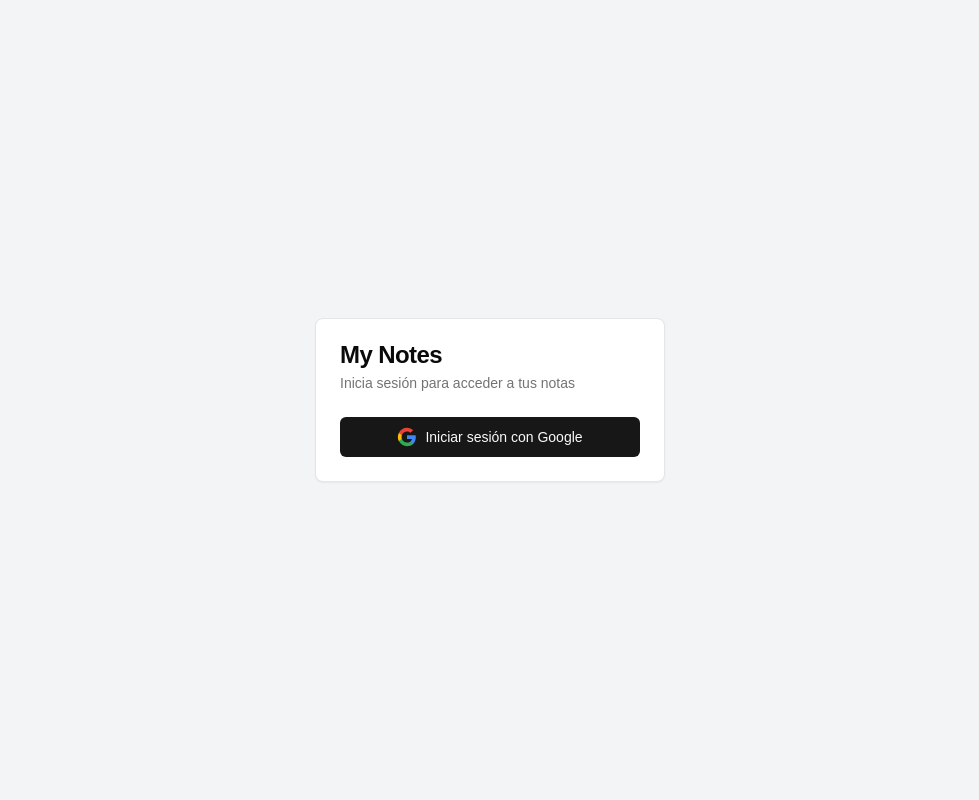
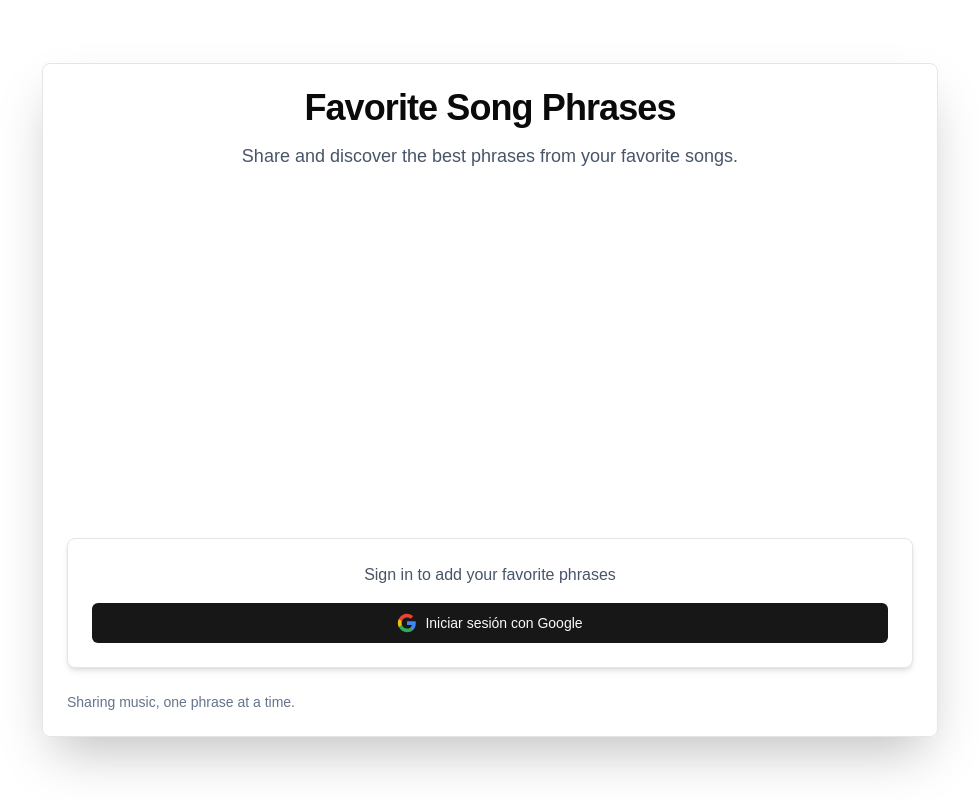
Before and after one commit to fernandobouchet/FavSongQuote, a Next.js app: page /login in a window 1280 px wide. Shown: the whole page, without its empty margins (150-1129 px from the left). Built offline with nearby package versions, Linux system fonts and the light colour scheme; no server answers.

Commit message:
feat: update 'login' and main page's

```diff
--- a/app/login/page.tsx
+++ b/app/login/page.tsx
@@ -1,27 +1,40 @@
-"use client";
-import LoginButton from "@/components/loginButton";
 import {
   Card,
   CardContent,
   CardDescription,
+  CardFooter,
   CardHeader,
   CardTitle,
 } from "@/components/ui/card";
+import LoginButton from "@/components/loginButton";
 
-export default function LoginPage() {
+export default function Page() {
   return (
-    <section className="flex items-center justify-center min-h-screen bg-gray-100">
-      <Card className="w-[350px]">
-        <CardHeader>
-          <CardTitle>My Notes</CardTitle>
-          <CardDescription>
-            Inicia sesión para acceder a tus notas
+    <div className="min-h-screen flex flex-col items-center justify-center p-4">
+      <Card className="w-full max-w-4xl bg-white/80 dark:bg-slate-800/80 backdrop-blur-md shadow-2xl transition-colors duration-300">
+        <CardHeader className="text-center relative">
+          <CardTitle className="text-4xl font-bold mb-2">
+            Favorite Song Phrases
+          </CardTitle>
+          <CardDescription className="text-lg text-slate-600 dark:text-slate-300">
+            Share and discover the best phrases from your favorite songs.
           </CardDescription>
         </CardHeader>
-        <CardContent>
-          <LoginButton />
+        <CardContent className="space-y-6">
+          <div className="relative h-80 overflow-hidden"></div>
+          <Card className="bg-white dark:bg-slate-700 shadow-md">
+            <CardContent className="pt-6">
+              <p className="text-center mb-4 text-slate-600 dark:text-slate-300">
+                Sign in to add your favorite phrases
+              </p>
+              <LoginButton />
+            </CardContent>
+          </Card>
         </CardContent>
+        <CardFooter className="text-center text-sm text-slate-500 dark:text-slate-400">
+          Sharing music, one phrase at a time.
+        </CardFooter>
       </Card>
-    </section>
+    </div>
   );
 }
--- a/app/page.tsx
+++ b/app/page.tsx
@@ -8,7 +8,7 @@ export default async function Home() {
   const user = await supabase.auth.getUser();
 
   if (!user) {
-    redirect("/login");
+    redirect("/");
   }
 
   return (
```
